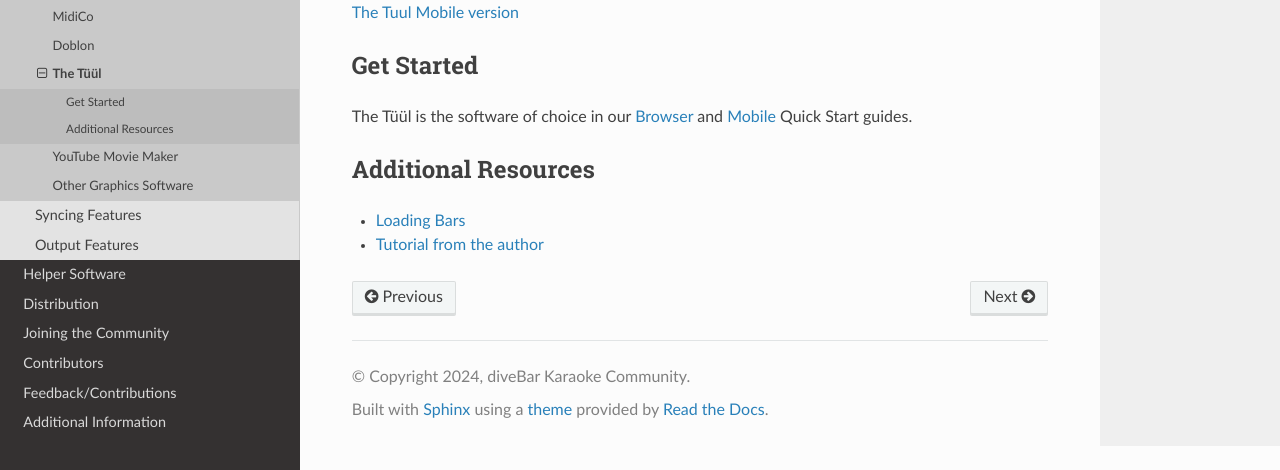
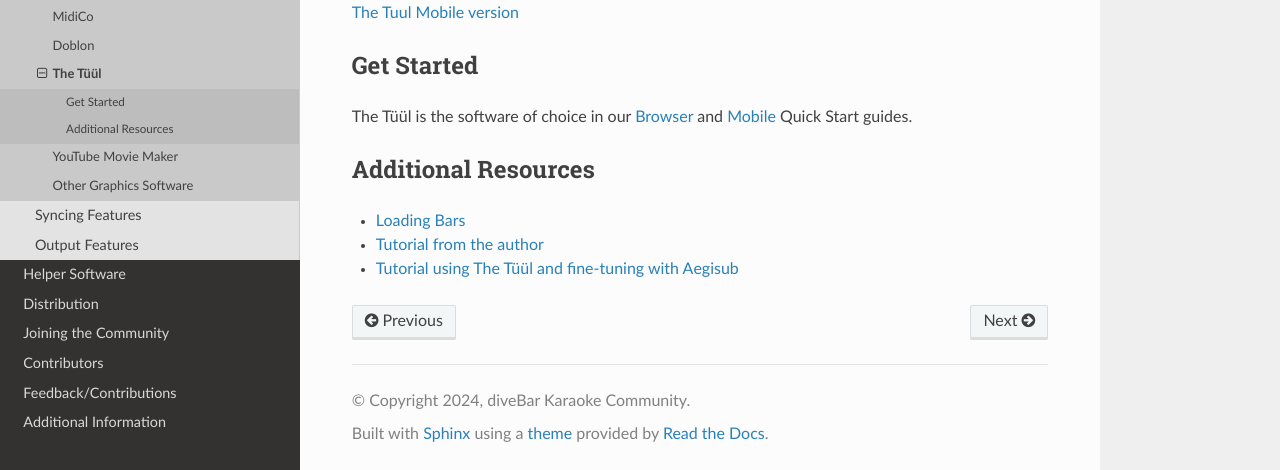
Before and after one commit to diveBarKaraoke/divebar_karaoke_creation_guide, a Sphinx documentation site: the page built from docs/the_tuul.rst, in a window 1280 px wide and 900 px high, scrolled down 669 px, cut to the strip 430-900 px from the top of the window. Built offline with Sphinx 7.4.7 and the Read the Docs theme 3.1.0, drawn with Linux system fonts in a browser that asks for light colours.

Commit message:
New Tuultorial

```diff
--- a/docs/the_tuul.rst
+++ b/docs/the_tuul.rst
@@ -25,3 +25,4 @@ Additional Resources
 
 * :doc:`loading_bars`
 * `Tutorial from the author <https://youtu.be/f6yzza_ZZY8>`_
+* `Tutorial using The Tüül and fine-tuning with Aegisub <https://youtu.be/lm9uWW1cZ7Y>`_
```
